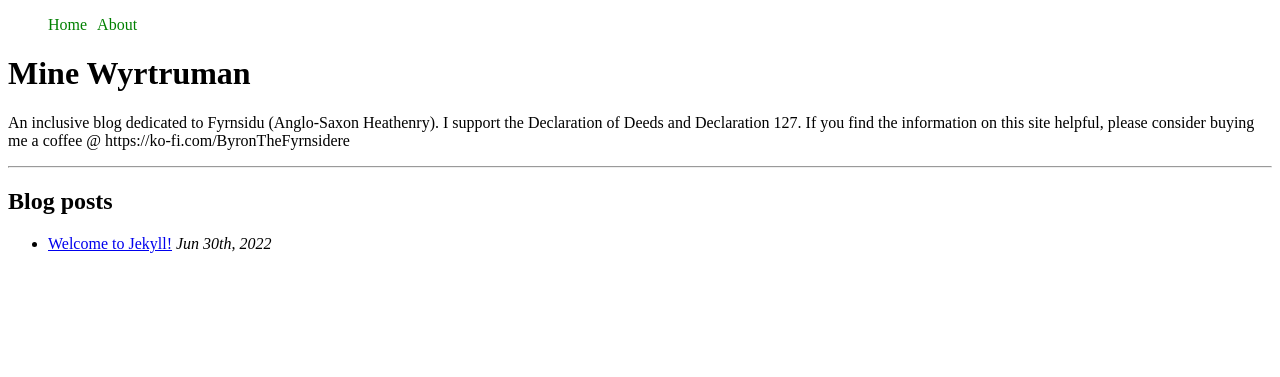
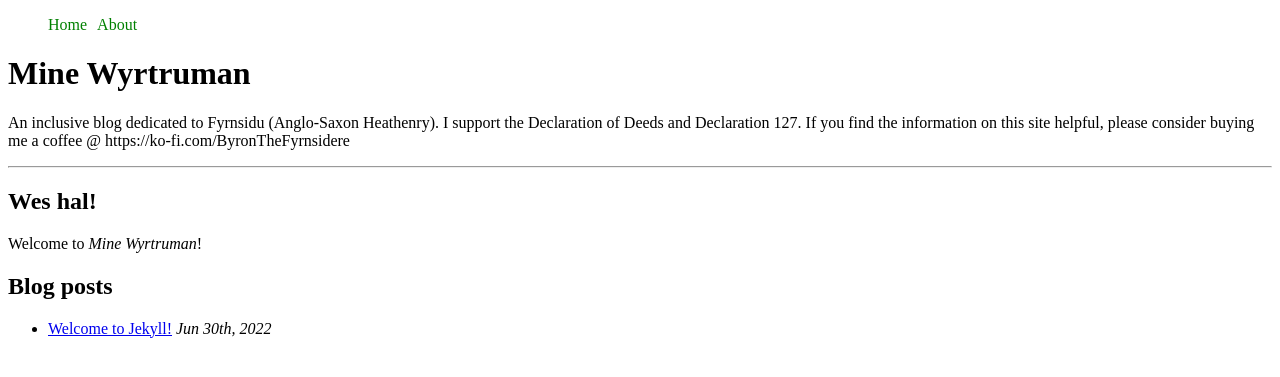
Before and after one commit to byronpendason/byronpendason.github.io, a Jekyll site: the page built from index.md, in a window 1280 px wide. Shown: the top 377 px of the page. Built offline with Jekyll 4.4.1, drawn with Linux system fonts in a browser that asks for light colours; our own code applies the rules of GitHub Pages for plain Markdown files.

Commit message:
Update index.md

```diff
--- a/index.md
+++ b/index.md
@@ -3,6 +3,10 @@ title: Fyrnsidic Life
 author: ByronTheFyrnsidere
 permalink: /
 ---
+
+## Wes hal!
+
+Welcome to *Mine Wyrtruman*!
 
 ## Blog posts
 
```
